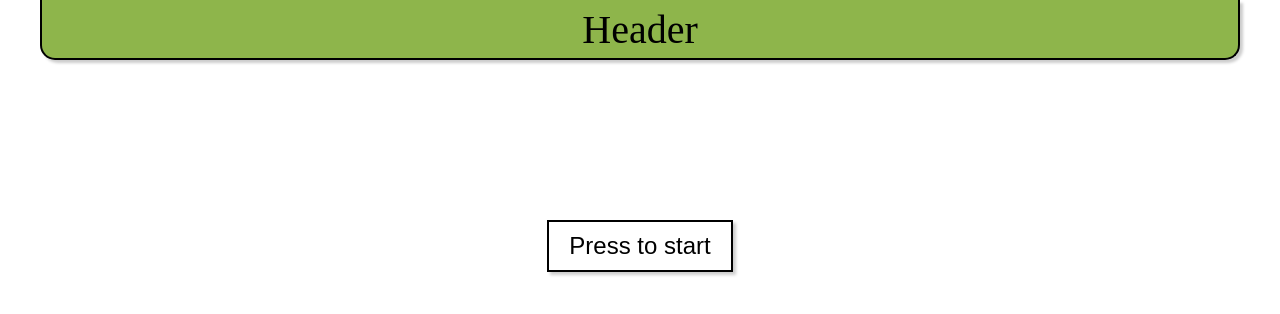
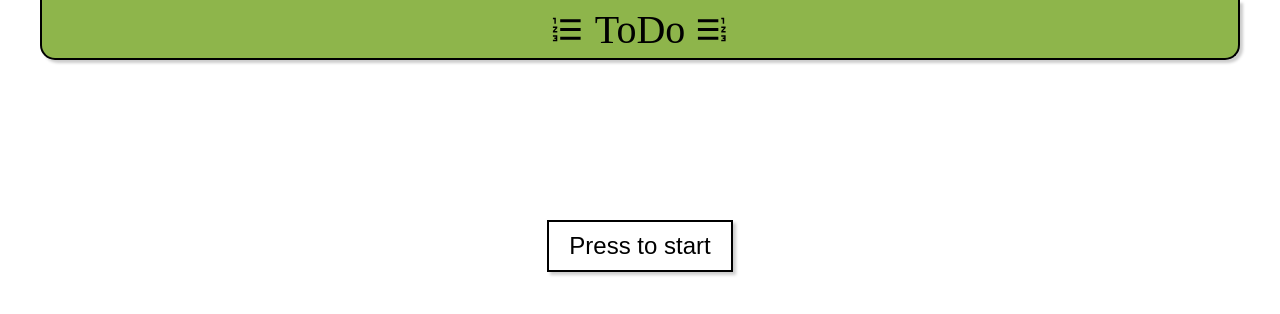
Before and after one commit to ADmtr2001/React-Educational-37-WeatherApp, a React (Create React App) app: page / in a window 1280 px wide. Shown: the top 314 px of the page. Built offline with nearby package versions, Linux system fonts and the light colour scheme.

Commit message:
change Header text

```diff
--- a/src/components/Header.js
+++ b/src/components/Header.js
@@ -1,8 +1,16 @@
 import React from "react";
 import styled from "styled-components";
+import FormatListNumberedIcon from "@mui/icons-material/FormatListNumbered";
+import FormatListNumberedRtlIcon from "@mui/icons-material/FormatListNumberedRtl";
 
 const Header = () => {
-  return <Container>Header</Container>;
+  return (
+    <Container>
+      <FormatListNumberedIcon fontSize='large' />
+      <span>ToDo</span>
+      <FormatListNumberedRtlIcon fontSize='large' />
+    </Container>
+  );
 };
 
 export default Header;
@@ -19,4 +27,8 @@ const Container = styled.div`
   border-bottom-left-radius: 15px;
   border-bottom-right-radius: 15px;
   box-shadow: 3px 3px 3px rgba(0, 0, 0, 0.2);
+
+  span {
+    margin: 0 10px;
+  }
 `;
```
